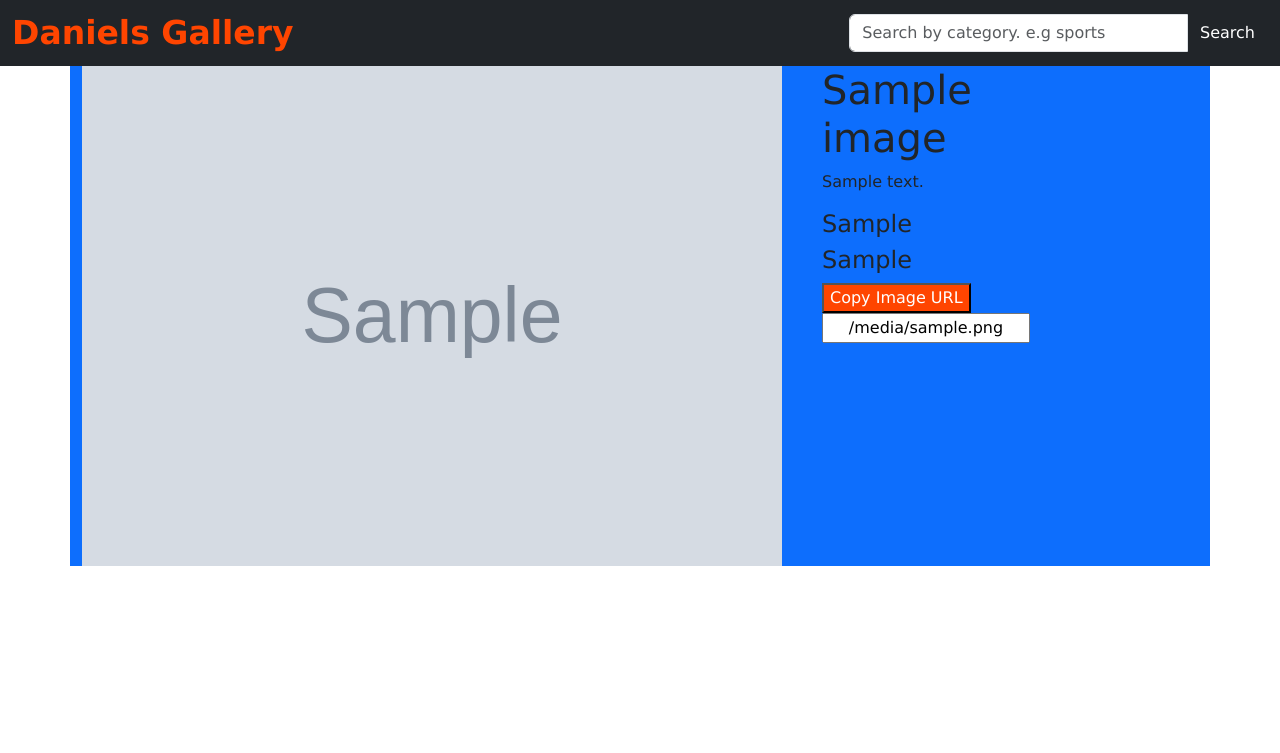
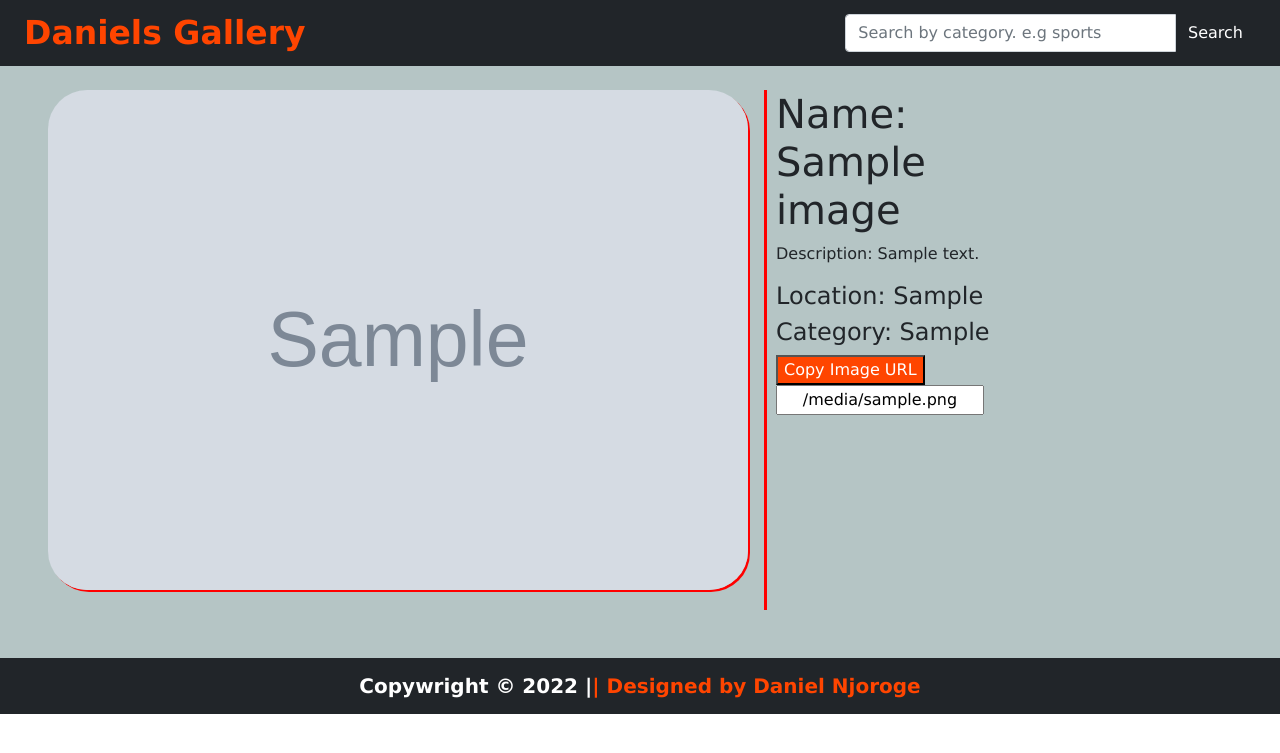
Before and after one commit to danknjoroge/Gallery, a Django app: page /imagedetails/1 in a window 1280 px wide. Shown: the top 753 px of the page. Run offline with Django 4.2, Linux system fonts and the light colour scheme; tables that the repository leaves empty hold one stand-in row (values such as "Sample post"); grey boxes marked "Sample" are stand-in pictures; some libraries are stand-ins or nearby versions.

Commit message:
added a footerbar

```diff
--- a/photos/templates/base.html
+++ b/photos/templates/base.html
@@ -31,5 +31,6 @@
      {% bootstrap_javascript %}
     {% endblock %}
 
+
 </body>
 </html>
--- /dev/null
+++ b/photos/templates/footer.html
@@ -0,0 +1,23 @@
+<!DOCTYPE html>
+<html lang="en">
+<head>
+    <meta charset="UTF-8">
+    <meta http-equiv="X-UA-Compatible" content="IE=edge">
+    <meta name="viewport" content="width=device-width, initial-scale=1.0">
+    <title>Document</title>
+    <link href="https://cdn.jsdelivr.net/npm/bootstrap@5.0.2/dist/css/bootstrap.min.css" rel="stylesheet" integrity="sha384-EVSTQN3/azprG1Anm3QDgpJLIm9Nao0Yz1ztcQTwFspd3yD65VohhpuuCOmLASjC" crossorigin="anonymous">
+    <style>
+        .spa{
+    color: orangered;
+}
+h5{
+    text-align: center;
+    font-weight: bold;
+
+}
+    </style>
+</head>
+<body>
+    <h5 class="py-3 text-white bg-dark">Copywright &copy 2022  |<span class="spa">| Designed by Daniel Njoroge </span></h5>
+</body>
+</html>
--- a/photos/templates/navbar.html
+++ b/photos/templates/navbar.html
@@ -6,7 +6,7 @@
   <meta name="viewport" content="width=device-width, initial-scale=1">
 </head>
 <body>
-<nav class="navbar navbar-inverse bg-dark navbar-fixed-top">
+<nav class="navbar navbar-inverse bg-dark">
   <div class="container-fluid">
     <div class="navbar-header">
       <a class="navbar-brand "  style="font-size: 33px; color:orangered; font-weight: bold" href="{% url 'index' %}" >Daniels Gallery</a>
--- a/photos/templates/one_image.html
+++ b/photos/templates/one_image.html
@@ -11,20 +11,28 @@
 {% block content %}
 {{block.super}}
 
+<!-- <p>View all details</p> -->
+
+<div class="container-fluid home pb-4">
+  <div class="row container">
+    <div class="col-md-8 img my-4">
+      <img src="{{image.image_pic.url}}" class="img-responsive" alt="">
+
+      <!-- <h1>{{image.name}}</h1>
+      <p>{{image.description}}</p>
+      <h4> {{image.location}}</h4>
+      <h4>{{image.category}}</h4> -->
+      <!-- <button style="background:orangered; color:white; text-align:center;" onclick="CopyUrl()">Copy Image URL</button>
+      <input style="text-align:center;" type="text" value="{{image.image_pic.url}}" id="url">
+   -->
+    </div>
 
 
-<div class="container bg-primary">
-  <div class="row">
-    <div class="col-md-8 img ">
-      <img src="{{image.image_pic.url}}" class="img-responsive" alt="">
-
-    </div>
-
-    <div class="col-md-3">
-      <h1>{{image.name}}</h1>
-      <p>{{image.description}}</p>
-      <h4> {{image.location}}</h4>
-      <h4>{{image.category}}</h4>
+    <div class="col-md-3 my-4">
+      <h1>Name: {{image.name}}</h1>
+      <p> Description: {{image.description}}</p>
+      <h4>Location: {{image.location}}</h4>
+      <h4>Category: {{image.category}}</h4>
       <button style="background:orangered; color:white; text-align:center;" onclick="CopyUrl()">Copy Image URL</button>
       <input style="text-align:center;" type="text" value="{{image.image_pic.url}}" id="url">
 
@@ -44,5 +52,5 @@
   {% endblock %}
 
 </div>
-
+{% include "footer.html" %}
 {% endblock %}
--- /dev/null
+++ b/static/css/ind.css
@@ -0,0 +1,3 @@
+.home{
+    background-color: rgb(181,197,197);
+}
--- a/static/css/index.css
+++ b/static/css/index.css
@@ -2,3 +2,6 @@
     font-family: 'Lucida Sans', 'Lucida Sans Regular', 'Lucida Grande', 'Lucida Sans Unicode', Geneva, Verdana, sans-serif;
     /* background-color: #c7770f; */
 }
+.home{
+    background-color: rgb(181,197,197);
+}
--- a/static/css/single.css
+++ b/static/css/single.css
@@ -4,9 +4,18 @@
 img{
     height: 500px;
     width:700px;
+    box-shadow: 2px 2px red;
+    border-radius: 39px;
+
 
 }
 .img{
     width: 740px;
-    height: 100%;
+    /* height: 800px; */
+    height: 520px;
+
+    box-shadow: 3px 0px red;
 }
+.home{
+    background-color: rgb(181,197,197);
+}
```
Also changed, not shown: photos/templates/index.html (+20 -26 lines).
